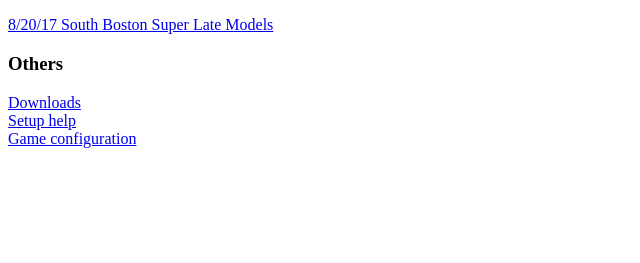
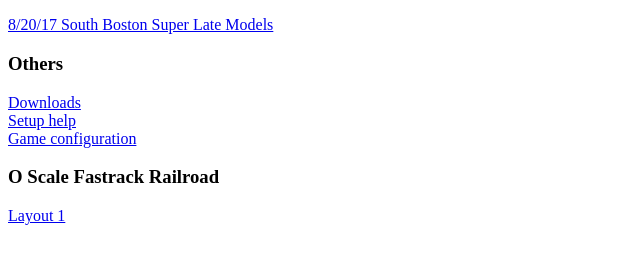
Before and after one commit to nulvoid/nulvoid.github.io, a plain HTML site: page index.html in a window 1280 px wide. Shown: the part 91-354 px from the top of the page, without its empty margins (0-640 px from the left). Drawn offline with Linux system fonts and the light colour scheme.

Commit message:
Update index.html

```diff
--- a/index.html
+++ b/index.html
@@ -21,6 +21,10 @@
 <A HREF = "/downloads.html">Downloads</A><br>
 <A HREF = "/setuphelp.html">Setup help</A><br>
 <A HREF = "/configuration.html">Game configuration</A>
+<H3 style="color : #000000">
+	O Scale Fastrack Railroad
+</H3>
+<A HREF = "/layout1.html">Layout 1</A>
 <BODY>
 <HEAD>
 <HTML>
```
